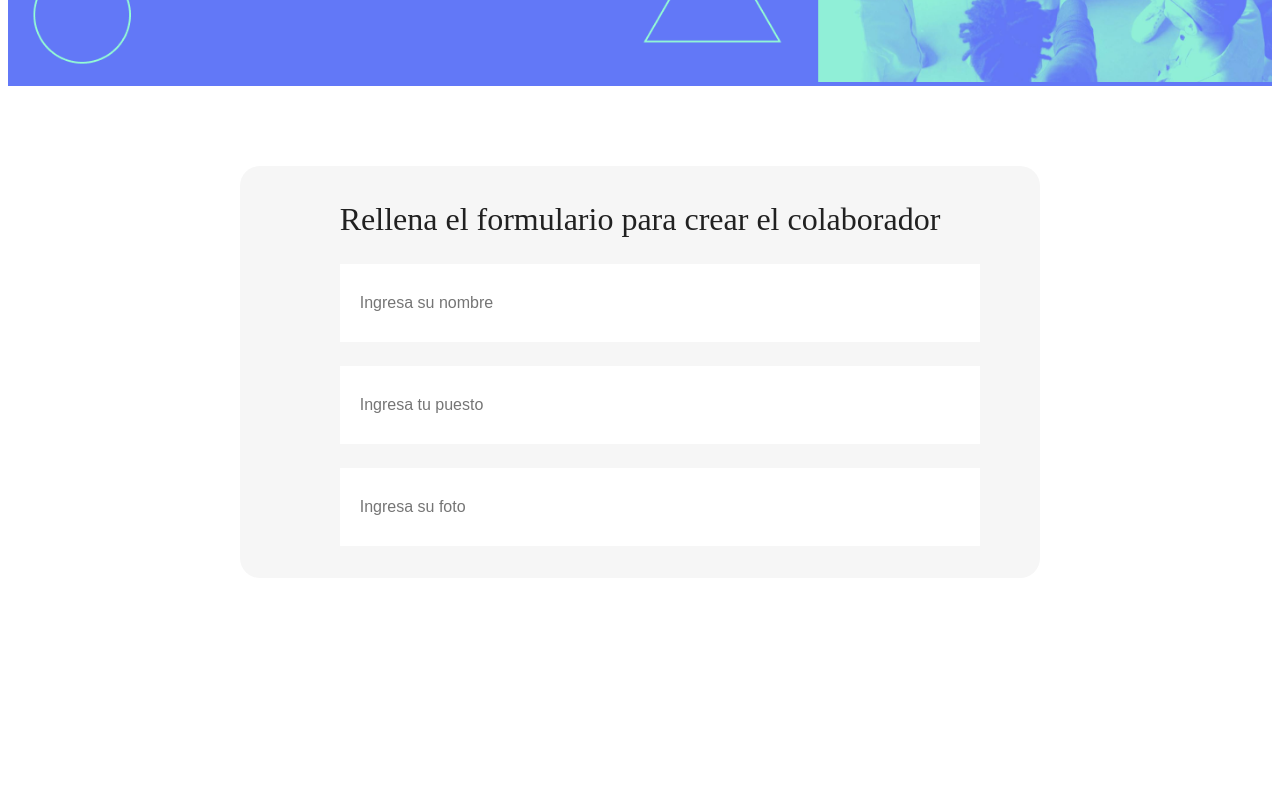
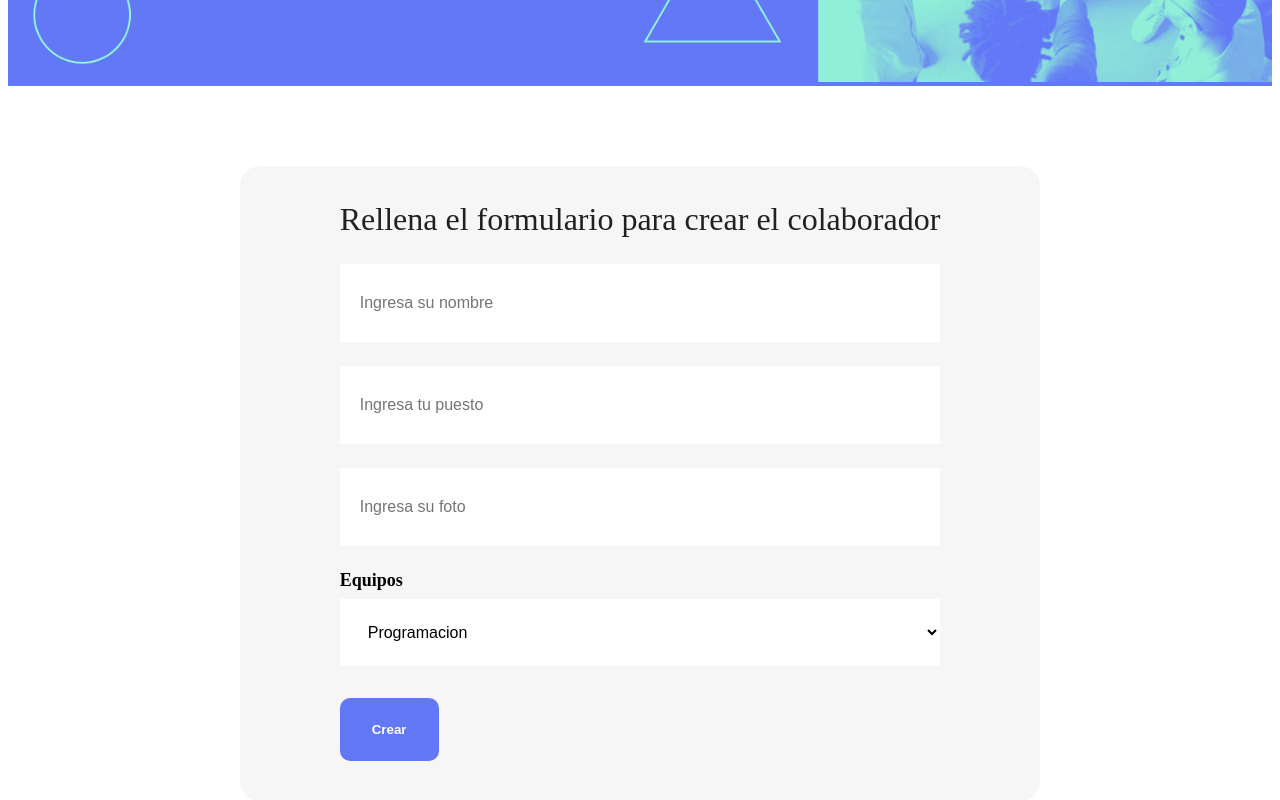
Before and after one commit to emaenriquez/org-oracle-react, a React (Vite) app: page / in a window 1280 px wide. Shown: the part 414-1214 px from the top of the page. Before the commit the page ends 1072 px from the top, so only its background shows below. Built offline with nearby package versions, Linux system fonts and the light colour scheme.

Commit message:
manejode props

```diff
--- /dev/null
+++ b/src/components/boton/Boton.css
@@ -0,0 +1,15 @@
+
+.boton {
+    background-color: #6278F7;
+    border-radius: 10px;
+    font-weight: 700;
+    padding: 24px 32px;
+    border: none;
+    color: #fff;
+    margin: 32px 0;
+    cursor: pointer;
+}
+
+.boton:hover {
+    color: #95FFD4;
+}
--- /dev/null
+++ b/src/components/boton/Boton.jsx
@@ -0,0 +1,7 @@
+
+import './Boton.css'
+function Boton(props) {
+    return <button className="boton">{props.texto}</button>
+}
+
+export default Boton
--- a/src/components/campoTexto/CampoTexto.css
+++ b/src/components/campoTexto/CampoTexto.css
@@ -16,4 +16,5 @@
     padding: 30px 20px;
     outline-color: #6278f7;
     font-size: 16px;
+    box-sizing: border-box;
 }
--- a/src/components/formulario/Formulario.jsx
+++ b/src/components/formulario/Formulario.jsx
@@ -1,15 +1,24 @@
 
 import './Formulario.css'
 import CampoTexto from '../campoTexto/CampoTexto'
+import ListaOpciones from '../listaOpciones/ListaOpciones'
+import Boton from '../boton/Boton'
 
 function Formulario() {
+
+    const manejarEnvio = (evento) => {
+        evento.preventDefault()
+    }
+
     return (
         <section className='formulario'>
-            <form>
+            <form onSubmit={manejarEnvio}>
                 <h2>Rellena el formulario para crear el colaborador </h2>
                 <CampoTexto titulo="nombre" placeholder="Ingresa su nombre"></CampoTexto>
                 <CampoTexto titulo="puesto" placeholder= "Ingresa tu puesto"></CampoTexto>
                 <CampoTexto titulo="foto" placeholder="Ingresa su foto"></CampoTexto>
+                <ListaOpciones></ListaOpciones>
+                <Boton texto="Crear"></Boton>
             </form>
         </section>
     )
--- /dev/null
+++ b/src/components/listaOpciones/ListaOpciones.css
@@ -0,0 +1,16 @@
+
+.lista__opciones label {
+    display: block;
+    font-size: 18px;
+    font-weight: 600;
+    margin-bottom: 8px;
+}
+
+.lista__opciones select {
+    width: 100%;
+    background: #fff;
+    padding: 24px;
+    border: none;
+    outline-color: #6278F7;
+    font-size: 16px;
+}
--- /dev/null
+++ b/src/components/listaOpciones/ListaOpciones.jsx
@@ -0,0 +1,30 @@
+
+import './ListaOpciones.css'
+
+function ListaOpciones() {
+
+    const equipo = [
+        'Programacion',
+        'Front end',
+        'Data science',
+        'Devops',
+        'UX y diseño',
+        'Mocvil',
+        'Programacion'
+    ]
+
+    return (
+        <div className='lista__opciones'>
+            <label> Equipos </label>
+            <select>
+                {
+                    equipo.map((equipos,index)=> {
+                        return <option key={index} value={equipos}>{equipos}</option>
+                    })
+                }
+            </select>
+        </div>
+    )
+}
+
+export default ListaOpciones
```
